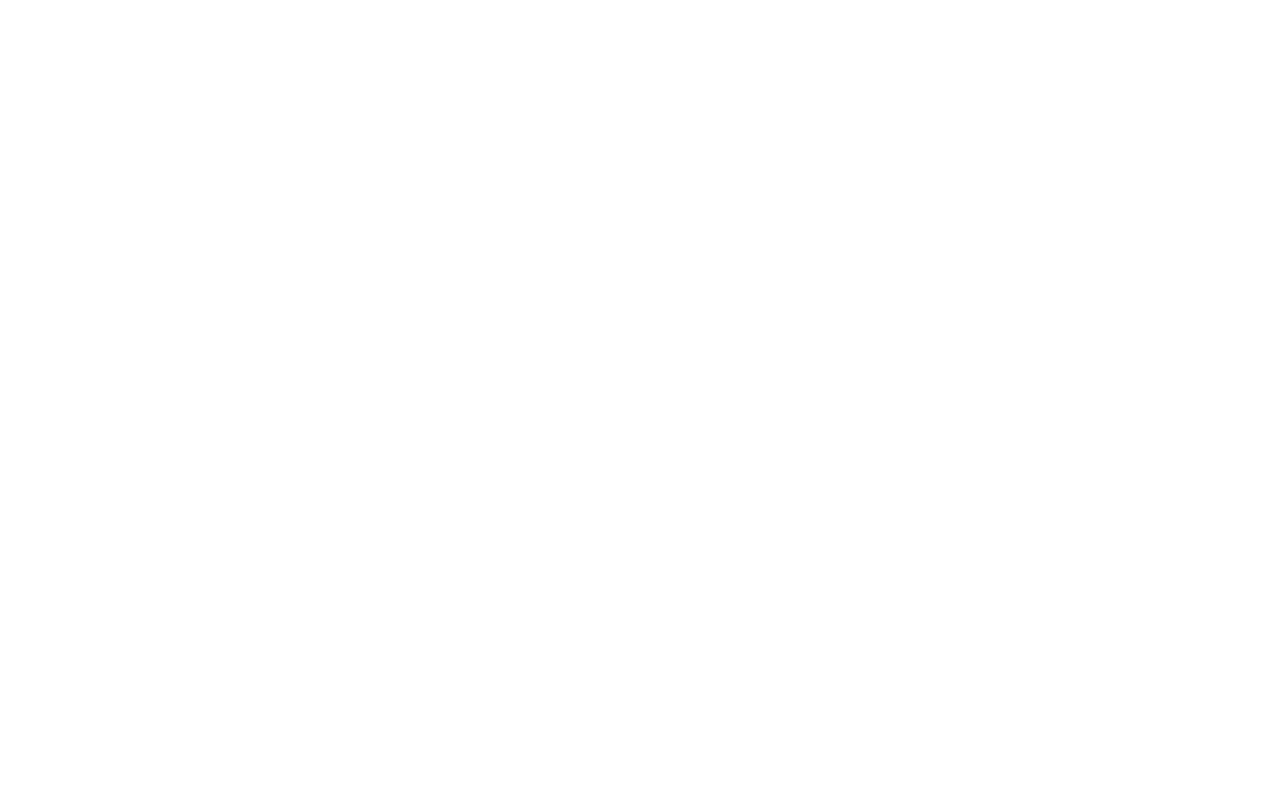
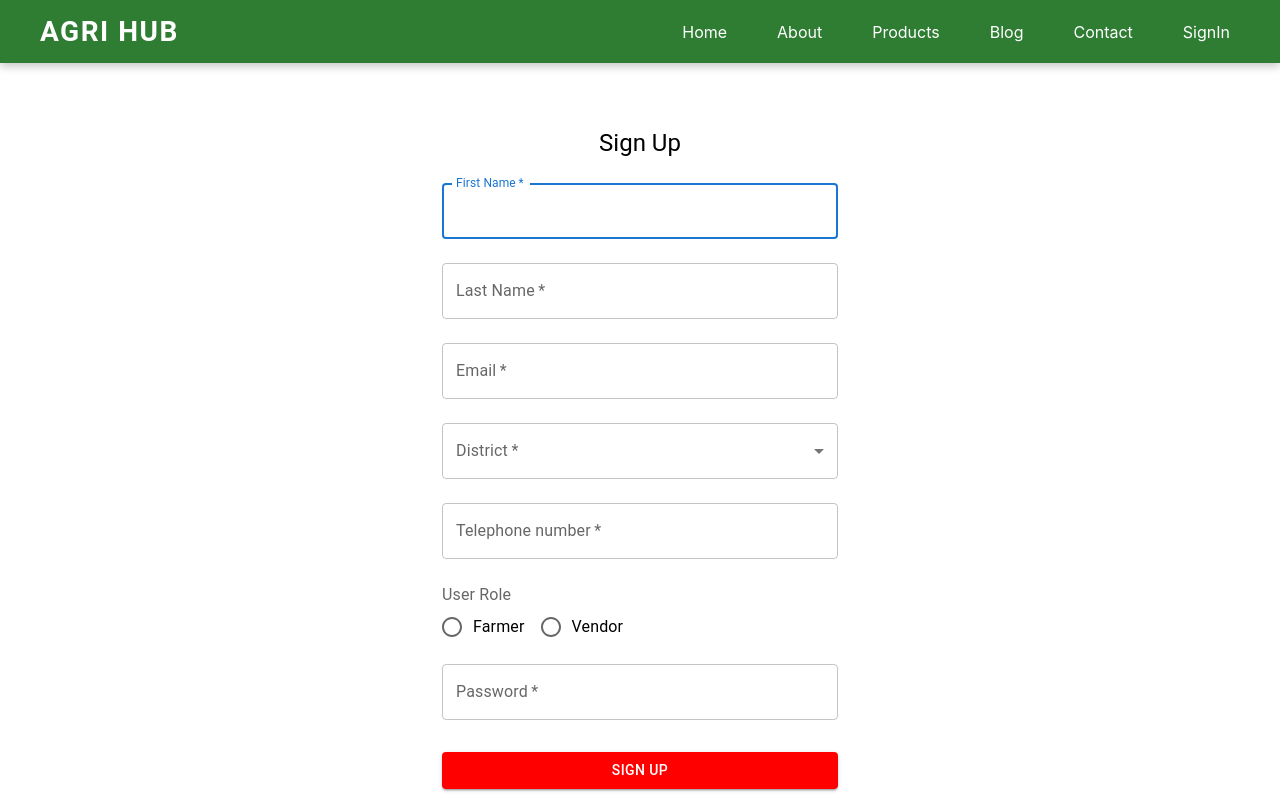
Before and after one commit to nadila2k/Agri_Connect_frontend, a React (Create React App) app: page /sign-up in a window 1280 px wide. Before the commit this address had no page. Shown: the top 800 px of the page. Built offline with nearby package versions, Linux system fonts and the light colour scheme; the HTML template or start-up script is replaced by a standard one.

Commit message:
auth pages

```diff
--- a/src/App.js
+++ b/src/App.js
@@ -5,6 +5,8 @@
 import Blog from "./pages/Blog";
 import Contact from "./pages/Contact";
 import Products from "./pages/Products";
+import SignIn from "./pages/SignIn";
+import SignUp from "./pages/SignUp";
 
 function App() {
   return (
@@ -12,13 +14,21 @@
       <Routes>
         <Route element={<Layout />}>
 
+          {/* Guest Routes */}
           <Route index path="/" element={<Home />} />
           <Route path="/about" element={<AboutUs />} />
           <Route path="/blog" element={<Blog />} />
           <Route path="/contact" element={<Contact />} />
           <Route path="/products" element={<Products />} />
 
+          {/* SignIn SignUp */}
+          <Route path="/sign-in" element={<SignIn/>} />
+          <Route path="/sign-up" element={<SignUp/>} />
+
           {/* Authenticate Routes */}
+
+
+
 
         </Route>
       </Routes>
--- a/src/components/Layout/Header/Header.jsx
+++ b/src/components/Layout/Header/Header.jsx
@@ -25,7 +25,7 @@
           <NavLink to="/contact" className={classes.link}>Contact</NavLink>
           </li>
           <li>
-            <button>Login</button>
+          <NavLink to="/sign-in" className={classes.link}>SignIn</NavLink>
           </li>
         </ul>
       </nav>
--- /dev/null
+++ b/src/config/data.js
@@ -0,0 +1,27 @@
+export const districts = [
+  "Ampara",
+  "Anuradhapura",
+  "Badulla",
+  "Batticaloa",
+  "Colombo",
+  "Galle",
+  "Gampaha",
+  "Hambantota",
+  "Jaffna",
+  "Kalutara",
+  "Kandy",
+  "Kegalle",
+  "Kilinochchi",
+  "Kurunegala",
+  "Mannar",
+  "Matale",
+  "Matara",
+  "Monaragala",
+  "Mullaitivu",
+  "Nuwara Eliya",
+  "Polonnaruwa",
+  "Puttalam",
+  "Ratnapura",
+  "Trincomalee",
+  "Vavuniya",
+];
--- /dev/null
+++ b/src/pages/Products/Products.module.css
@@ -0,0 +1,58 @@
+.products {
+  display: flex;
+  flex-wrap: wrap;
+  justify-content: space-around;
+  padding: 60px 20px;
+  background: url('https://encrypted-tbn0.gstatic.com/images?q=tbn:ANd9GcTxVSW95BMlMj9U1PiEU8eTSOe4O8ZnpdpVITtYYN9pskK9aR22xsO9IusLLZ76KlS9O0w&usqp=CAU') no-repeat center center;
+  background-size: cover;
+  margin-bottom: 80px; /* Increased space below Products section */
+}
+
+.product-card {
+  display: flex;
+  flex-direction: column;
+  align-items: center;
+  background-color: rgba(255, 255, 255, 0.8); /* Semi-transparent white */
+  border-radius: 12px;
+  box-shadow: 0 6px 12px rgba(0, 0, 0, 0.1);
+  overflow: hidden;
+  margin: 20px;
+  width: 45%;
+  max-width: 500px;
+  transition: transform 0.3s ease-in-out, box-shadow 0.3s ease-in-out;
+}
+
+.product-card:hover {
+  transform: translateY(-10px);
+  box-shadow: 0 12px 24px rgba(0, 0, 0, 0.2);
+}
+
+.product-info {
+  padding: 20px;
+  text-align: center;
+}
+
+.product-info h3 {
+  margin: 0;
+  font-size: 2rem;
+  color: #2c3e50;
+  font-weight: bold;
+}
+
+.product-info p {
+  font-size: 1.2rem;
+  color: #7f8c8d;
+  line-height: 1.8;
+  margin-top: 10px;
+}
+
+@media (max-width: 768px) {
+  .products {
+    padding: 20px;
+  }
+
+  .product-card {
+    width: 100%;
+    margin: 10px 0;
+  }
+}
--- a/src/pages/Products/index.jsx
+++ b/src/pages/Products/index.jsx
@@ -1,6 +1,27 @@
+import classes from './Products.module.css'
+
 const Products = () => {
   return (
-    <div>Products</div>
+    <section className={classes.products}>
+      <div className={classes['product-card']}>
+        <div className={classes['product-info']}>
+          <h3>Organic Vegetables</h3>
+          <p>
+            Discover the freshest, nutrient-rich vegetables grown naturally
+            without chemicals.
+          </p>
+        </div>
+      </div>
+      <div className={classes['product-card']}>
+        <div className={classes['product-info']}>
+          <h3>Organic Fruits</h3>
+          <p>
+            Enjoy a variety of succulent, organic fruits picked at their peak
+            for maximum flavor.
+          </p>
+        </div>
+      </div>
+    </section>
   )
 }
 
--- /dev/null
+++ b/src/pages/SignIn/SignIn.module.css
@@ -0,0 +1,3 @@
+.container {
+
+}
--- /dev/null
+++ b/src/pages/SignIn/index.jsx
@@ -0,0 +1,53 @@
+import { Box, Button, Container, TextField, Typography } from '@mui/material'
+import classes from './SignIn.module.css'
+
+const SignIn = () => {
+  return (
+      <Container component="main" maxWidth="xs">
+      <Box
+        sx={{
+          marginTop: 8,
+          display: 'flex',
+          flexDirection: 'column',
+          alignItems: 'center',
+        }}
+      >
+        <Typography component="h1" variant="h5">
+          Sign in
+        </Typography>
+        <Box component="form" noValidate sx={{ mt: 1 }}>
+          <TextField
+            margin="normal"
+            required
+            fullWidth
+            id="email"
+            label="Email Address"
+            name="email"
+            autoComplete="email"
+            autoFocus
+          />
+          <TextField
+            margin="normal"
+            required
+            fullWidth
+            name="password"
+            label="Password"
+            type="password"
+            id="password"
+            autoComplete="current-password"
+          />
+          <Button
+            type="submit"
+            fullWidth
+            variant="contained"
+            sx={{ mt: 3, mb: 2 }}
+          >
+            Sign In
+          </Button>
+        </Box>
+      </Box>
+    </Container>
+  )
+}
+
+export default SignIn
--- /dev/null
+++ b/src/pages/SignUp/index.jsx
@@ -0,0 +1,132 @@
+import {
+  Box,
+  Button,
+  Container,
+  FormControl,
+  FormControlLabel,
+  FormLabel,
+  MenuItem,
+  Radio,
+  RadioGroup,
+  TextField,
+  Typography,
+} from "@mui/material";
+import React, { useState } from "react";
+import {districts} from './../../config/data'
+
+const SignUp = () => {
+
+  const [role, setRole] = useState("");
+  const [district, setDistrict] = useState("");
+
+  return (
+    <Container component="main" maxWidth="xs">
+      <Box
+        sx={{
+          marginTop: 8,
+          display: "flex",
+          flexDirection: "column",
+          alignItems: "center",
+        }}
+      >
+        <Typography component="h1" variant="h5">
+          Sign Up
+        </Typography>
+        <Box component="form" noValidate sx={{ mt: 1 }}>
+          <TextField
+            margin="normal"
+            required
+            fullWidth
+            id="firstName"
+            label="First Name"
+            name="firstName"
+            autoComplete="given-name"
+            autoFocus
+          />
+          <TextField
+            margin="normal"
+            required
+            fullWidth
+            id="lastName"
+            label="Last Name"
+            name="lastName"
+            autoComplete="family-name"
+          />
+          <TextField
+            margin="normal"
+            required
+            fullWidth
+            id="email"
+            label="Email"
+            name="email"
+            autoComplete="email"
+          />
+          <TextField
+            margin="normal"
+            required
+            fullWidth
+            id="district"
+            select
+            label="District"
+            value={district}
+            onChange={(e) => setDistrict(e.target.value)}
+          >
+            {districts?.map((district) => (
+              <MenuItem key={district} value={district}>
+                {district}
+              </MenuItem>
+            ))}
+          </TextField>
+          <TextField
+            margin="normal"
+            required
+            fullWidth
+            id="phoneNumber"
+            label="Telephone number"
+            name="phoneNumber"
+            autoComplete="tel"
+          />
+          <FormControl component="fieldset" sx={{ mt: 2 }}>
+            <FormLabel component="legend">User Role</FormLabel>
+            <RadioGroup
+              row
+              value={role}
+              onChange={(e) => setRole(e.target.value)}
+            >
+              <FormControlLabel
+                value="1"
+                control={<Radio />}
+                label="Farmer"
+              />
+              <FormControlLabel
+                value="2"
+                control={<Radio />}
+                label="Vendor"
+              />
+            </RadioGroup>
+          </FormControl>
+          <TextField
+            margin="normal"
+            required
+            fullWidth
+            name="password"
+            label="Password"
+            type="password"
+            id="password"
+            autoComplete="current-password"
+          />
+          <Button
+            type="submit"
+            fullWidth
+            variant="contained"
+            sx={{ mt: 3, mb: 2, bgcolor: "red" }}
+          >
+            SIGN UP
+          </Button>
+        </Box>
+      </Box>
+    </Container>
+  );
+};
+
+export default SignUp;
```
